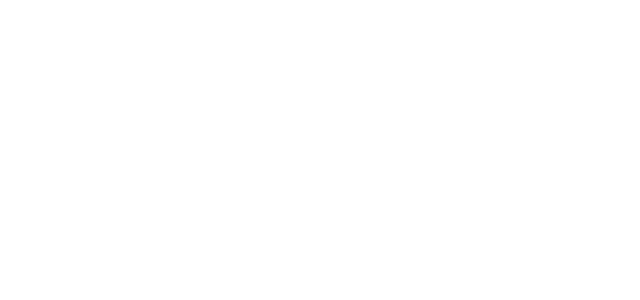
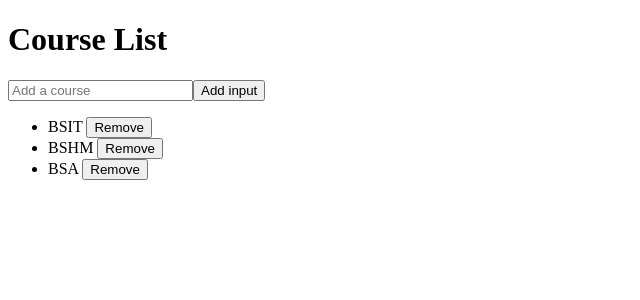
Before and after one commit to Koronuma4Dev/LatestAngularComponents, an Angular app: page /courselist in a window 1280 px wide. Before the commit this address led to /. Shown: the top 300 px of the page, without its empty margins (0-640 px from the left). Built offline with nearby package versions, Linux system fonts and the light colour scheme.

Commit message:
course list added

```diff
--- a/src/app/app-routing.module.ts
+++ b/src/app/app-routing.module.ts
@@ -4,7 +4,7 @@ import { NavigateComponent } from './component/navigate/navigate.component';
 import { StudentlistComponent } from './component/studentlist/studentlist.component';
 import { FruitlistComponent } from './component/fruitlist/fruitlist.component';
 import { EmployeelistComponent } from './component/employeelist/employeelist.component';
-
+import { CourselistComponent } from './component/courselist/courselist.component';
 
 
 const routes: Routes = [
@@ -12,6 +12,7 @@ const routes: Routes = [
   {path: 'studentlist', component:StudentlistComponent },
   {path: 'fruitlist', component:FruitlistComponent},
   {path: 'employeelist', component:EmployeelistComponent},
+  {path: 'courselist', component:CourselistComponent},
 ];
 
 @NgModule({
--- a/src/app/app.module.ts
+++ b/src/app/app.module.ts
@@ -7,6 +7,7 @@ import { NavigateComponent } from './component/navigate/navigate.component';
 import { StudentlistComponent } from './component/studentlist/studentlist.component';
 import { FruitlistComponent } from './component/fruitlist/fruitlist.component';
 import { EmployeelistComponent } from './component/employeelist/employeelist.component';
+import { CourselistComponent } from './component/courselist/courselist.component';
 
 @NgModule({
   declarations: [
@@ -14,7 +15,8 @@ import { EmployeelistComponent } from './component/employeelist/employeelist.com
     NavigateComponent,
     StudentlistComponent,
     FruitlistComponent,
-    EmployeelistComponent
+    EmployeelistComponent,
+    CourselistComponent
   ],
   imports: [
     BrowserModule,
--- /dev/null
+++ b/src/app/component/courselist/courselist.component.html
@@ -0,0 +1,15 @@
+<div class="container">
+    <h1>Course List</h1>
+
+    <div class="input-container">
+      <input type="text" #courseInput placeholder="Add a course" />
+      <button (click)="addCourse(courseInput)">Add input</button>
+    </div>
+
+    <ul>
+      <li *ngFor="let course of courseList; let i = index">
+        {{ course }}
+        <button (click)="removeCourse(i)">Remove</button>
+      </li>
+    </ul>
+  </div>
--- /dev/null
+++ b/src/app/component/courselist/courselist.component.ts
@@ -0,0 +1,24 @@
+import { Component } from '@angular/core';
+
+@Component({
+  selector: 'app-courselist',
+  templateUrl: './courselist.component.html',
+  styleUrl: './courselist.component.css'
+})
+export class CourselistComponent {
+
+
+  courseList: string[] = ['BSIT', 'BSHM', 'BSA'];
+
+  addCourse(courseInput: HTMLInputElement): void {
+    const course = courseInput.value.trim();
+    if (course) {
+      this.courseList.push(course);
+      courseInput.value = '';
+    }
+  }
+
+  removeCourse(index: number): void {
+    this.courseList.splice(index, 1);
+  }
+}
--- a/src/app/component/navigate/navigate.component.html
+++ b/src/app/component/navigate/navigate.component.html
@@ -5,7 +5,7 @@
 <button><a  routerLink ='/studentlist'>estudent-list</a></button>
 <button><a  routerLink ='/employeelist'>employee-list</a></button>
 <button><a  routerLink ='/fruitlist'>fruit-list</a></button>
-<button><a  routerLink ='/'>Courselist</a></button>
+<button><a  routerLink ='/courselist'>Courselist</a></button>
 <button><a  routerLink ='/'>Book list</a></button>
 <button><a  routerLink ='/'>City list</a></button>
 <button><a  routerLink ='/'>Movie list</a></button>
```
Also changed, not shown: src/app/component/courselist/courselist.component.css (added), 1 other file (tests, documents, lock files or other folders).
